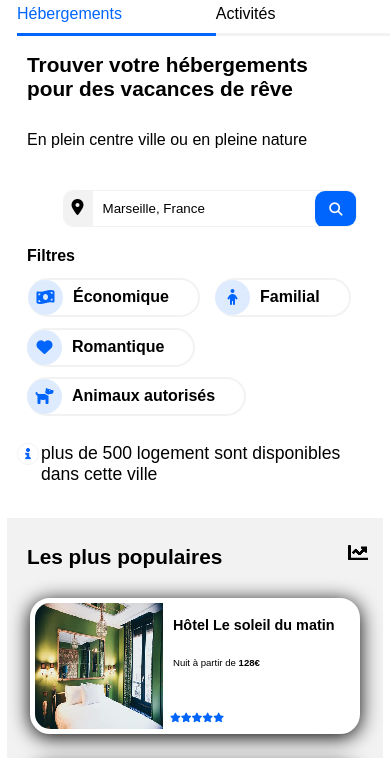
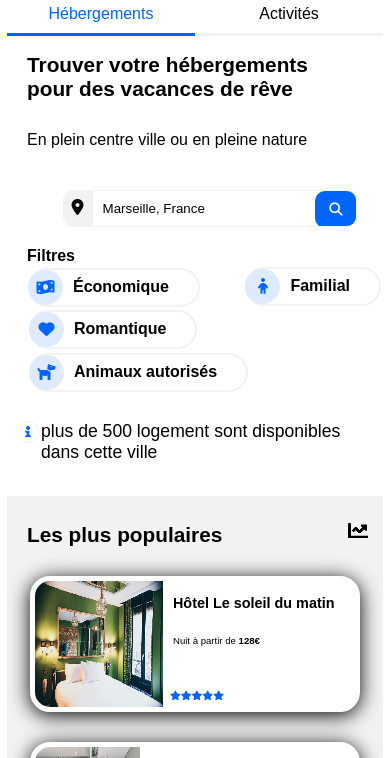
Before and after one commit to Roms1512/LavaurRomain_1_08-09-2020, a plain HTML site: page index.html in a window 390 px wide. Shown: the part 81-839 px from the top of the page. Drawn offline with Linux system fonts and the light colour scheme.

Commit message:
nine-commit

```diff
--- a/index.html
+++ b/index.html
@@ -47,10 +47,12 @@
 				<table id="filtre">
 					<tbody>
 						<tr class="test">
-							<td><div class="cat"><a href="#" class="filtre-element"><i class="fas fa-money-bill-wave iconnes"></i>
+							<td class="test">
+								<div class="cat test_1"><a href="#" class="filtre-element"><i class="fas fa-money-bill-wave iconnes"></i>
 									<p class="categorie"><strong>Économique</strong></p>
 								</a></div>
-								<div class="cat"><a href="#" class="filtre-element"><i class="fas fa-child iconnes"></i>
+
+								<div class="cat test_2"><a href="#" class="filtre-element"><i class="fas fa-child iconnes"></i>
 									<p class="categorie"><strong>Familial</strong></p>
 								</a></div>
 							</td>
--- a/site-tablette.css
+++ b/site-tablette.css
@@ -14,6 +14,8 @@
 
   #filtre {
     width: 100%;
+    display: flex;
+    flex-wrap: wrap;
   }
 
   .sct-1 {
--- a/site-telephone.css
+++ b/site-telephone.css
@@ -31,52 +31,48 @@
     width: 100%;
   }
 
-  .navigation a:hover {
-    border-top: none;
-    padding-top: 0px;
-  }
 
-  .navigation a:hover:after{
+
+  .navigation a:hover::after{
     content: none;
-    width: none;
-    padding: none;
-    height: 0;
-    background-color: #0065fc;
-    position: relative;
-    top: 0;
-    right: 0;
   }
 
   .inscrire {
     position: absolute;
     bottom: 30px;
     left: 240px;
+    top: -50px;
   }
 
   .activ {
     right: 30px;
-    width: 45%;
-    text-align: center;
+    width: 188px;
     border-bottom: 3px solid #f2f2f2;
     padding-bottom: 10px;
+    margin-left: 0;
+    margin-right: 20px;
   }
 
   .hebergé {
-    left: 0px;
-    width: 50%;
-    text-align: center;
+    left: 0;
+    width: 188px;
     border-bottom: 3px solid #0065fc;
     padding-bottom: 10px;
+    margin-left: -10px;
   }
 
-  .hebergé:hover {
+  .nav:hover {
+    position: relative;
     border-top: none;
-    padding-top: 0px;
+    padding: 0 0 0 0;
+    margin: 0 0 0 0;
+
   }
 
-  .activ,
-  .hebergé {
+  .nav {
     position: absolute;
+    display: flex;
+    justify-content: center;
   }
 
   /* head-2 */
@@ -114,9 +110,17 @@
   }
 
   .test td {
-    width: 50%;
+    width: 100%;
     padding-right: 50px;
   }
+
+  .test_2 {
+    position: absolute;
+    right: 10px;
+    top: 0;
+  }
+
+  .test_1
 
   td {
     margin-top: 10px;
--- a/site.css
+++ b/site.css
@@ -42,6 +42,7 @@ header {
 .navigation {
   color: black;
   font-size: 1em;
+  cursor: pointer;
 }
 
 .navigation a:hover {
@@ -166,7 +167,14 @@ button {
 
 tbody {
   display: flex;
+}
 
+.test {
+  display: flex;
+  margin-right: 1px;
+}
+.test_2 {
+  padding-left: 5px;
 }
 
 .cat {
@@ -175,12 +183,10 @@ tbody {
 
 .filtre-element {
   padding: 0 19px 0 0;
-  display: flex;
-  justify-content: space-between;
   border: 2px solid #f2f2f2;
   border-radius: 50px;
   border-left: none;
-  margin-right: 15px;
+  margin-right: 0;
 }
 
 td a {
@@ -276,7 +282,7 @@ td a {
   width: 25%;
   height: 40%;
   border-radius: 20px;
-  box-shadow: 0px 3px 20px 0px;
+  box-shadow: 0 3px 20 0;
   overflow: hidden;
   background-color: white;
 }
@@ -345,7 +351,7 @@ td a {
   width: 90%;
   height: auto;
   border-radius: 20px;
-  box-shadow: 0px 3px 20px 0px;
+  box-shadow: 0 3px 20px 0;
   overflow: hidden;
   background-color: white;
 }
@@ -448,7 +454,7 @@ td a {
 
 .a-2 {
   margin: auto;
-  box-shadow: 0px 3px 20px 0px;
+  box-shadow: 0 3px 20px 0;
   border-radius: 20px;
   height: 35%;
   width: 80%;
@@ -478,7 +484,7 @@ td a {
 }
 
 .a-1 {
-  box-shadow: 0px 3px 20px 0px;
+  box-shadow: 0 3px 20px 0;
   border-radius: 30px;
   overflow: hidden;
   height: 80%;
```
Also changed, not shown: 1 other file.
